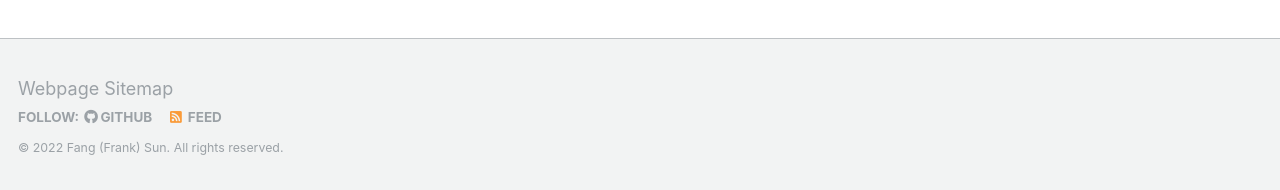
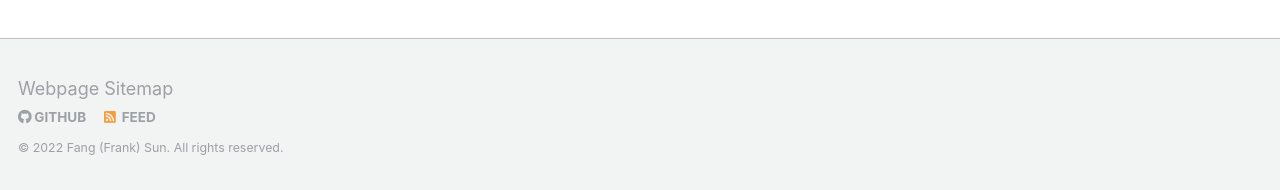
Before and after one commit to FangFrankSun/AcademicPage, a Jekyll site: the page built from _pages/about.md, in a window 1280 px wide and 1328 px high. Shown: the part 1135-1325 px from the top of the window. Built offline with Jekyll 4.4.1, drawn with Linux system fonts in a browser that asks for light colours.

Commit message:
Update ui-text.yml

```diff
--- a/_data/ui-text.yml
+++ b/_data/ui-text.yml
@@ -21,8 +21,8 @@ en: &DEFAULT_EN
   comments_title             : "Comments"
   more_label                 : "Learn More"
   related_label              : "Some Other Blogs: "
-  follow_label               : "Follow:"
-  feed_label                 : "Feed"
+  follow_label               :
+  feed_label                 :
   powered_by                 : "Powered by"
   website_label              : "Website"
   email_label                : "Email"
@@ -160,7 +160,7 @@ tr: &DEFAULT_TR
   more_label                 : "Daha fazlasını öğrenin"
   related_label              : "Bunlar ilginizi çekebilir:"
   follow_label               : "Takip et:"
-  feed_label                 : "RSS"
+  feed_label                 :
   powered_by                 : "Emeği geçenler: "
   website_label              : "Web sayfası"
   email_label                : "E-posta"
```
